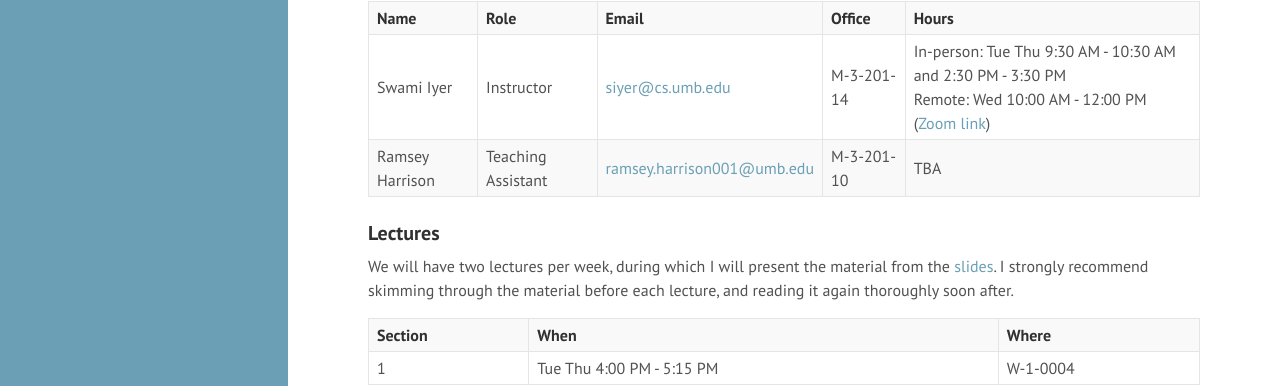
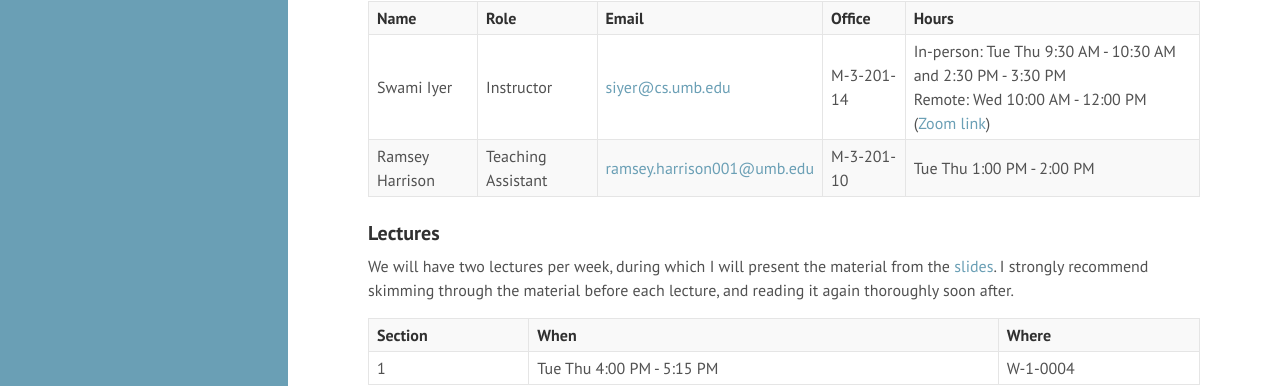
Before and after one commit to swamiiyer/swamiiyer.github.io, a Jekyll site: the page built from _pages/cs451/course_info.md, in a window 1280 px wide and 900 px high, scrolled down 355 px. Shown: the part 102-488 px from the top of the window. Built offline with Jekyll 4.4.1, drawn with Linux system fonts in a browser that asks for light colours.

Commit message:
office hours

```diff
--- a/_pages/cs451/course_info.md
+++ b/_pages/cs451/course_info.md
@@ -17,7 +17,7 @@ Students who successfully complete this course will be able to: write parsers an
 
 | **Name** | **Role** | **Email** | **Office** | **Hours** |
 Swami Iyer | Instructor | [siyer@cs.umb.edu](siyer@cs.umb.edu) | M-3-201-14 | In-person: Tue Thu 9:30 AM - 10:30 AM and 2:30 PM - 3:30 PM<br/> Remote: Wed 10:00 AM - 12:00 PM ([Zoom link](https://umassboston.zoom.us/j/8790346943?pwd=N1VCR0RnbnJhNVpBZEprbmdFcVF0Zz09)) |
-Ramsey Harrison | Teaching Assistant | [ramsey.harrison001@umb.edu](ramsey.harrison001@umb.edu) | M-3-201-10 | TBA |
+Ramsey Harrison | Teaching Assistant | [ramsey.harrison001@umb.edu](ramsey.harrison001@umb.edu) | M-3-201-10 | Tue Thu 1:00 PM - 2:00 PM |
 
 ### Lectures
 
```
